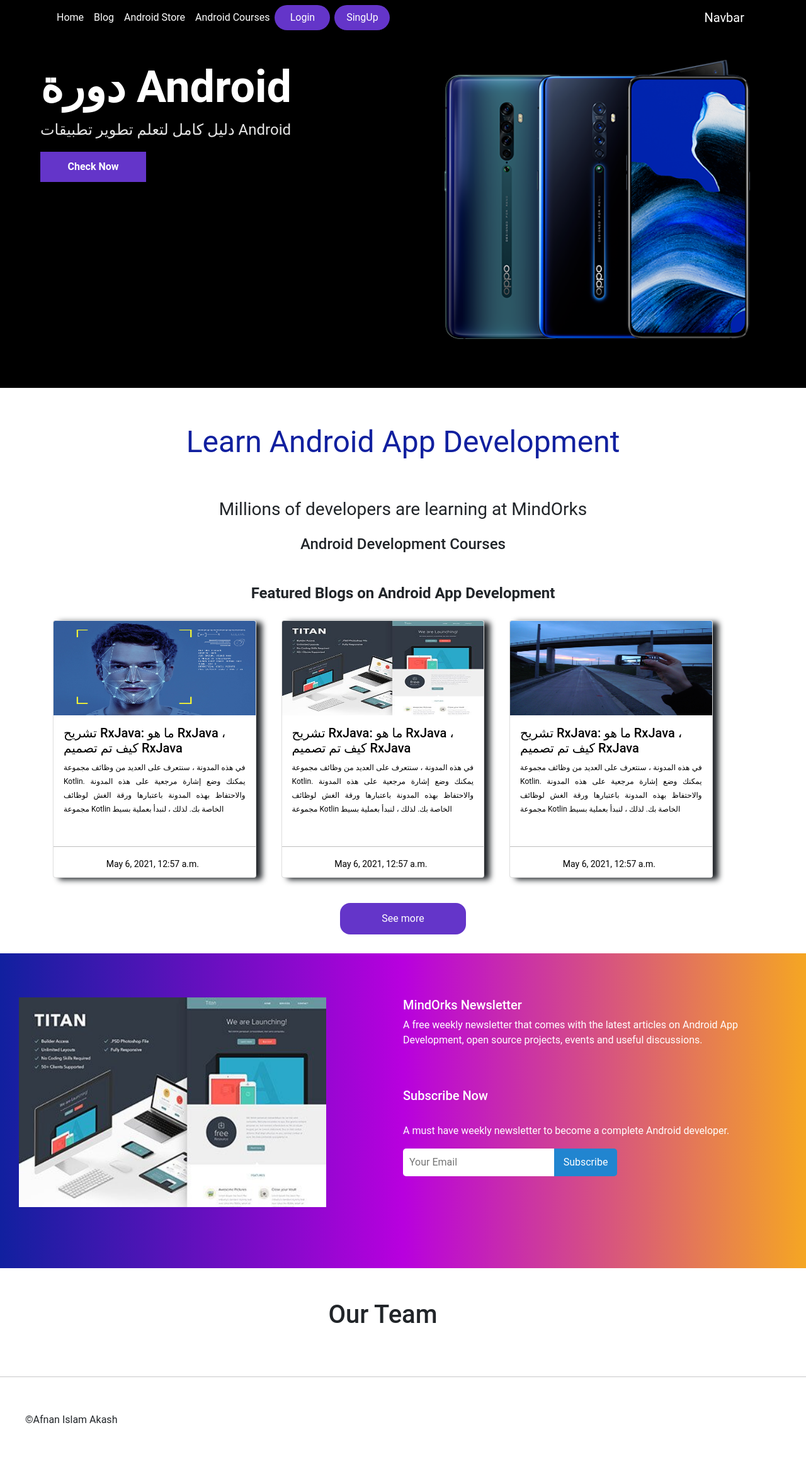
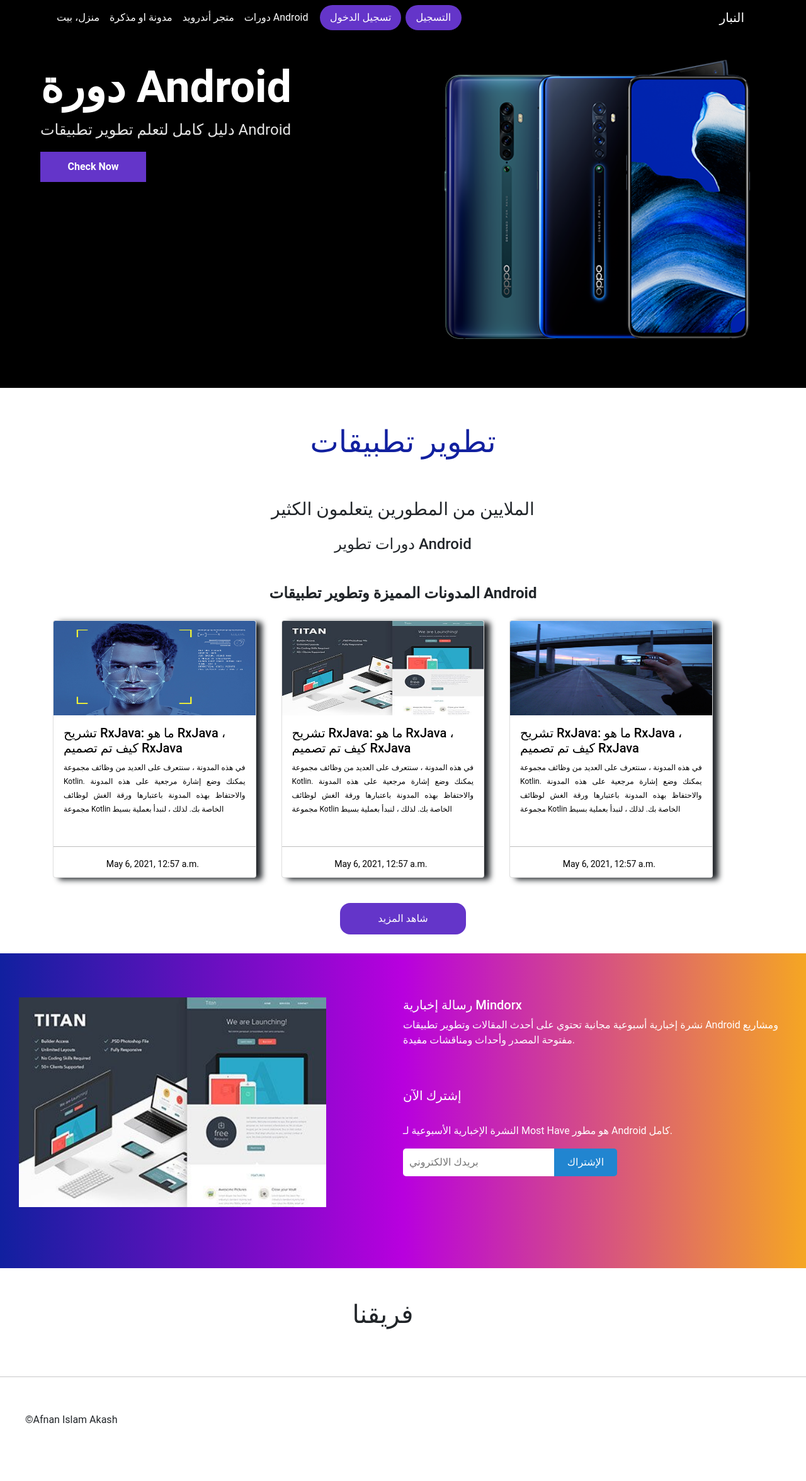
Before and after one commit to monirulislamakash/business, a Django app: page /ar in a window 1280 px wide. Shown: the top 2352 px of the page at 63% size. Run offline with Django 3.2, Linux system fonts and the light colour scheme; data comes from the database, SQL or seed files in the repository; both versions use the stored data as it was after the commit; data that the repository does not hold is empty; some libraries are stand-ins or nearby versions.

Commit message:
4th Update with Arabic

```diff
--- a/marion/static/css/style.css
+++ b/marion/static/css/style.css
@@ -165,13 +165,14 @@ body{
 .date_time{
 	background: #fff;
 }
-.login_button{
-	background:#6435c9;
-	border-radius: 27px;
+.login_button {
+    background: #6435c9;
+    border-radius: 27px;
     color: #fff !important;
-    width: 88px;
+    width: 95%;
     text-align: center;
-    margin-right: 7px;
+    margin-right: 11px;
+    margin-left: 11px;
 }
 .d_blog{
 	width: 60%;
--- a/marion/web_english/templates/arabic/basear_ar.html
+++ b/marion/web_english/templates/arabic/basear_ar.html
@@ -47,30 +47,30 @@
         <div class="collapse navbar-collapse" id="navbarSupportedContent">
         <ul class="navbar-nav me-auto mb-2 mb-lg-0">
             <li class="nav-item">
-            <a class="nav-link active" aria-current="page" href="{% url 'web_arabic_home' %}">Home</a>
+            <a class="nav-link active" aria-current="page" href="{% url 'web_arabic_home' %}">منزل، بيت</a>
             </li>
             <li class="nav-item">
-            <a class="nav-link active" aria-current="page" href="{% url 'web_arabic_blog' %}">Blog</a>
+            <a class="nav-link active" aria-current="page" href="{% url 'web_arabic_blog' %}">مدونة او مذكرة</a>
             </li>
             <li class="nav-item">
-            <a class="nav-link active" aria-current="page" href="{% url 'web_arabic_android_stor' %}">Android Store</a>
+            <a class="nav-link active" aria-current="page" href="{% url 'web_arabic_android_stor' %}">متجر أندرويد</a>
             </li>
             <li class="nav-item">
-            <a class="nav-link active" aria-current="page"  href="{% url 'web_arabic_android_course' %}">Android Courses</a>
+            <a class="nav-link active" aria-current="page"  href="{% url 'web_arabic_android_course' %}">دورات Android</a>
             </li>
             <li class="nav-item dropdown" >
               <a class="nav-link dropdown-toggle" href="#" id="navbarDropdown" role="button" data-bs-toggle="dropdown" aria-expanded="false">
                 <img src="{{request.user.profilupdate.image.url}}" style="width:30px;height:30px; border-radius:50px;">
               </a>
               <ul class="profile_image dropdown-menu" aria-labelledby="navbarDropdown">
-                <li><a class="dropdown-item" href="{% url 'web_arabic_profile' %}">Profile</a></li>
-                <li><a class="dropdown-item" href="#">Post</a></li>
-                <li><a class="dropdown-item" href="{% url 'web_arabic_logout' %}">Logout</a></li>
+                <li><a class="dropdown-item" href="{% url 'web_arabic_profile' %}">الملف الشخصي</a></li>
+                <li><a class="dropdown-item" href="#">بريد</a></li>
+                <li><a class="dropdown-item" href="{% url 'web_arabic_logout' %}">تسجيل خروج</a></li>
               </ul>
             </li>
         </ul>
         </div>
-        <a class="navbar-brand ms-auto" href="{% url 'home' %}">Navbar</a>
+        <a class="navbar-brand ms-auto" href="{% url 'home' %}">النبار</a>
     </div>
     </nav>
     {% else %}
@@ -82,26 +82,26 @@
         <div class="collapse navbar-collapse" id="navbarSupportedContent">
         <ul class="navbar-nav me-auto mb-2 mb-lg-0">
             <li class="nav-item">
-            <a class="nav-link active" aria-current="page" href="{% url 'web_arabic_home' %}">Home</a>
+            <a class="nav-link active" aria-current="page" href="{% url 'web_arabic_home' %}">منزل، بيت</a>
             </li>
             <li class="nav-item">
-            <a class="nav-link active" aria-current="page" href="{% url 'web_arabic_blog' %}">Blog</a>
+            <a class="nav-link active" aria-current="page" href="{% url 'web_arabic_blog' %}">مدونة او مذكرة</a>
             </li>
             <li class="nav-item">
-            <a class="nav-link active" aria-current="page" href="{% url 'web_arabic_android_stor' %}">Android Store</a>
+            <a class="nav-link active" aria-current="page" href="{% url 'web_arabic_android_stor' %}">متجر أندرويد</a>
             </li>
             <li class="nav-item">
-            <a class="nav-link active" aria-current="page"  href="{% url 'web_arabic_android_course' %}">Android Courses</a>
+            <a class="nav-link active" aria-current="page"  href="{% url 'web_arabic_android_course' %}">دورات Android</a>
             </li>
             <li class="nav-item">
-                <a class="nav-link login_button" data-bs-toggle="modal" data-bs-target="#exampleModal_login" href="#">Login</a>
+                <a class="nav-link login_button" data-bs-toggle="modal" data-bs-target="#exampleModal_login" href="#">تسجيل الدخول</a>
             </li>
             <li class="nav-item">
-                <a class="nav-link login_button" data-bs-toggle="modal" data-bs-target="#exampleModal_singup" href="Singup">SingUp</a>
+                <a class="nav-link login_button" data-bs-toggle="modal" data-bs-target="#exampleModal_singup" href="Singup">التسجيل</a>
             </li>
         </ul>
         </div>
-        <a class="navbar-brand ms-auto" href="{% url 'home' %}">Navbar</a>
+        <a class="navbar-brand ms-auto" href="{% url 'home' %}">النبار</a>
     </div>
     </nav>
     {% endif %}
@@ -113,7 +113,7 @@
       <div class="modal-dialog">
         <div class="modal-content">
           <div class="modal-header">
-            <h5 class="modal-title" id="exampleModalLabel">Login</h5>
+            <h5 class="modal-title" id="exampleModalLabel">تسجيل الدخول</h5>
             <button type="button" class="btn-close" data-bs-dismiss="modal" aria-label="Close"></button>
           </div>
           <div class="modal-body">
@@ -136,7 +136,7 @@
                 <a style="font-size:25px; color:#ec4302; padding:5px;" href="{% url 'social:begin' 'facebook' %}"> <ion-icon name="logo-google"></ion-icon></a>
             </div>
             <button type="button" class="btn btn-secondary" data-bs-dismiss="modal">Close</button>
-            <button type="submit" class="btn btn-primary">Login</button>
+            <button type="submit" class="btn btn-primary">تسجيل الدخول</button>
           </div>
           </form>
         </div>
@@ -149,7 +149,7 @@
       <div class="modal-dialog">
         <div class="modal-content">
           <div class="modal-header">
-            <h5 class="modal-title" id="exampleModalLabel">Register</h5>
+            <h5 class="modal-title" id="exampleModalLabel">يسجل</h5>
             <button type="button" class="btn-close" data-bs-dismiss="modal" aria-label="Close"></button>
           </div>
           <div class="modal-body">
@@ -192,7 +192,7 @@
                 <a style="font-size:25px; color:#ec4302; padding:5px;" href="{% url 'social:begin' 'facebook' %}"> <ion-icon name="logo-google"></ion-icon></a>
             </div>
             <button type="button" class="btn btn-secondary" data-bs-dismiss="modal">Close</button>
-            <button type="submit" class="btn btn-primary">Register</button>
+            <button type="submit" class="btn btn-primary">يسجل</button>
           </div>
           </form>
         </div>
--- a/marion/web_english/templates/arabic/index_ar.html
+++ b/marion/web_english/templates/arabic/index_ar.html
@@ -29,15 +29,15 @@
     <!--Content Start-->
     <div class="container">
     	<div class="content_titel col-sm-12">
-    		Learn Android App Development
+    		تطوير تطبيقات
     	</div>
 
     	<div class="content_sub_titel col-sm-12">
-    		Millions of developers are learning at MindOrks
+    		الملايين من المطورين يتعلمون الكثير
     	</div>
 
         <div class="content_head col-sm-12">
-    		<h4>Android Development Courses</h4>
+    		<h4>دورات تطوير Android</h4>
     	</div>
     	<!--Contant body Start-->
         <div class="content">
@@ -85,7 +85,7 @@
 
     	<!--Contant body end-->
     	<h4 class="blog_head">
-    		Featured Blogs on Android App Development
+    		المدونات المميزة وتطوير تطبيقات Android
     	</h4>
     </div>
     </div>
@@ -115,7 +115,7 @@
 
     <!--Content End-->
         <div style="height: 100px; width: 300px; margin-top:10px;margin:0 auto; text-align: center;">
-          <a href="{% url 'allblog' %}"><button style="margin-top: 20px;background: #6435c9;width: 200px;height: 50px;color: #fff;border-radius: 16px;border: none;">See more</button></a>
+          <a href="{% url 'allblog' %}"><button style="margin-top: 20px;background: #6435c9;width: 200px;height: 50px;color: #fff;border-radius: 16px;border: none;">شاهد المزيد</button></a>
         </div>
 	<!--Subscription Start-->
 	<div class="Subscription">
@@ -123,20 +123,20 @@
 			<img src="{% static 'web-templates-titan.jpg' %}">
 		</div>
 		<div class="Subscription_input">
-			<h5>MindOrks Newsletter</h5>
-			<p>A free weekly newsletter that comes with the latest articles on Android App Development, open source projects, events and useful discussions.</p><br><br>
-			<h5>Subscribe Now</h5><br>
-			<p>A must have weekly newsletter to become a complete Android developer.</p>
+			<h5>رسالة إخبارية Mindorx</h5>
+			<p>نشرة إخبارية أسبوعية مجانية تحتوي على أحدث المقالات وتطوير تطبيقات Android ومشاريع مفتوحة المصدر وأحداث ومناقشات مفيدة.</p><br><br>
+			<h5>إشترك الآن</h5><br>
+			<p>النشرة الإخبارية الأسبوعية لـ Most Have هو مطور Android كامل.</p>
 			<form method="POST">
 			{% csrf_token %}
-				<input type="email" name="Subscription_email" placeholder="Your Email"><button type="submit">Subscribe</button>
+				<input type="email" name="Subscription_email" placeholder="بريدك الالكتروني"><button type="submit">الإشتراك</button>
 			</form>
 		</div>
 	</div>
 	<!--Subscription End-->
 	<!--Our tem Start-->
 	<div class="our_tem col-lg-12 col-md-12">
-		<h1 align="center">Our Team</h1>
+		<h1 align="center">فريقنا</h1>
 		<div class="row">
 		{% for our_team in team %}
 			<div class="col-lg-4 col-md-4 col-sm-12 our_tem_cade" style="background: #fff;height: 300px;">
```
Also changed, not shown: marion/web_english/templates/android_course.html (+28 -0 lines), marion/db.sqlite3, marion/static/blog_image/Learn-Facial-Recognition-scaled_6UsIfBE.jpg (added), marion/static/blog_image/image_d0jfNxi.png (added), marion/static/blog_image/web-templates-titan_bJFlwQo.jpg (added), marion/static/slide_image/sliderimags_HQoNBCl.png (added).
